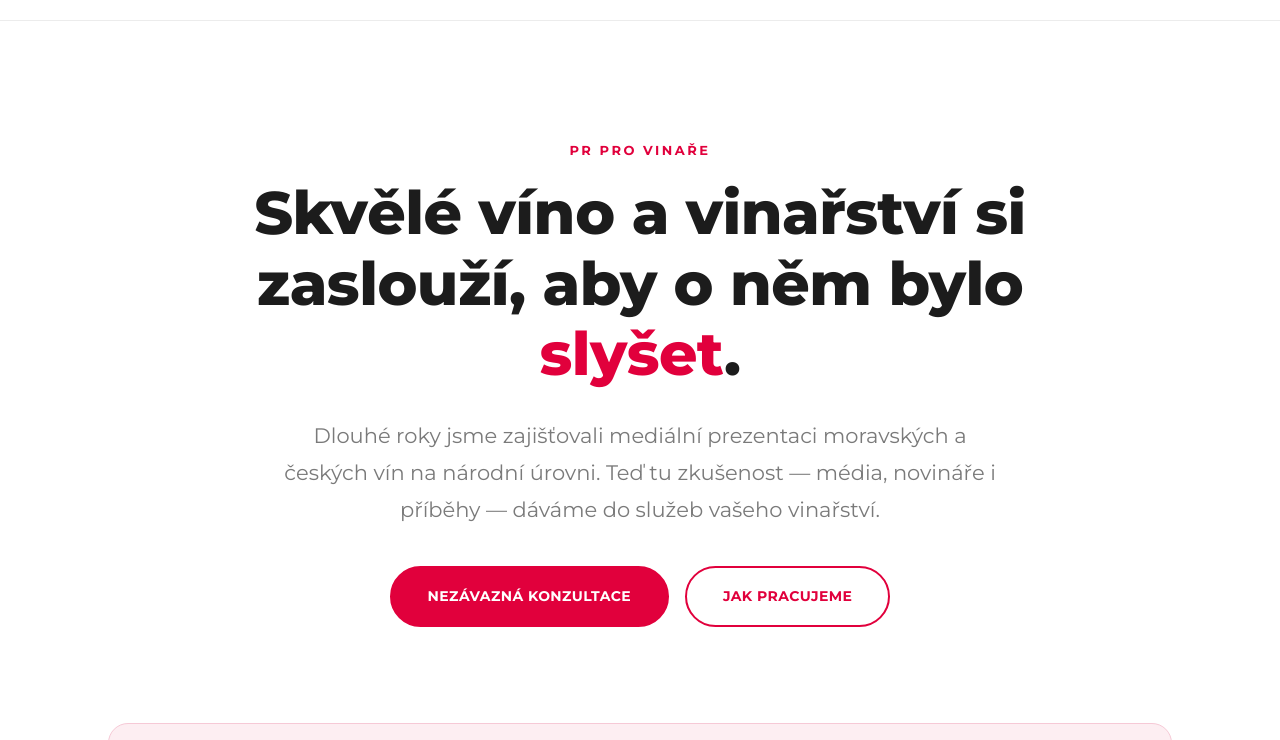
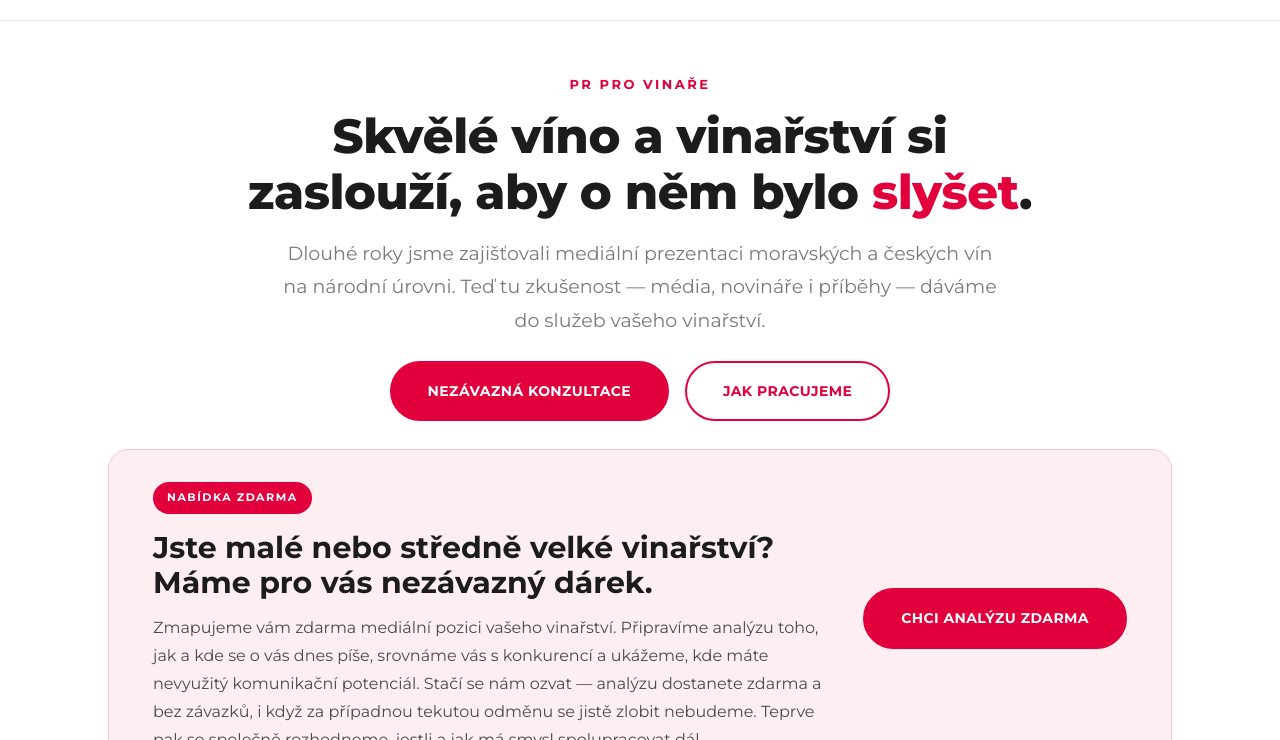
Before and after one commit to Jellyman-creator/omnimedia-pr-pro-vinare, a plain HTML site: page index.html in a window 1280 px wide. Shown: the part 60-800 px from the top of the page. Drawn offline with Linux system fonts and the light colour scheme.

Commit message:
Hero: zkrácení, aby byl banner Analýza zdarma nad ohybem
Co-Authored-By: Claude Opus 4.8 <noreply@anthropic.com>

```diff
--- a/index.html
+++ b/index.html
@@ -28,7 +28,7 @@ a{color:var(--red);text-decoration:none}
 a:hover{text-decoration:underline}
 .container{max-width:var(--container);margin:0 auto;padding:0 28px}
 h1,h2,h3{font-weight:700;line-height:1.18;color:var(--ink);margin:0}
-h1{font-size:clamp(34px,5.5vw,60px);font-weight:800;letter-spacing:-.5px}
+h1{font-size:clamp(31px,4.6vw,48px);font-weight:800;letter-spacing:-.5px}
 h2{font-size:clamp(28px,4vw,44px);font-weight:700}
 h3{font-size:19px;font-weight:700}
 p{margin:0 0 18px}
@@ -69,15 +69,16 @@ section{padding:96px 0}
 .nav-panel a:hover{color:var(--red);text-decoration:none}
 
 /* Hero */
-.hero{text-align:center;padding:118px 0 96px}
-.hero .container{max-width:880px}
-.hero h1{margin-bottom:28px}
-.hero .sub{font-size:clamp(17px,2.1vw,21px);color:var(--muted);max-width:740px;margin:0 auto 38px}
+.hero{text-align:center;padding:52px 0 28px}
+.hero .container{max-width:860px}
+.hero .eyebrow{margin-bottom:12px}
+.hero h1{margin-bottom:16px}
+.hero .sub{font-size:clamp(16px,2vw,19px);color:var(--muted);max-width:720px;margin:0 auto 24px}
 .hero-actions{display:flex;gap:16px;justify-content:center;flex-wrap:wrap}
 
 /* Recruitment banner */
 .banner{padding:0 0 4px}
-.banner .box{background:var(--tint);border:1px solid #f6c9d6;border-radius:20px;padding:48px 52px;display:grid;grid-template-columns:1fr auto;gap:40px;align-items:center}
+.banner .box{background:var(--tint);border:1px solid #f6c9d6;border-radius:20px;padding:32px 44px;display:grid;grid-template-columns:1fr auto;gap:36px;align-items:center}
 .banner .tag{display:inline-block;background:var(--red);color:#fff;font-size:11px;font-weight:700;letter-spacing:1.5px;text-transform:uppercase;padding:6px 14px;border-radius:20px;margin-bottom:16px}
 .banner h2{font-size:clamp(22px,2.8vw,30px);margin-bottom:14px}
 .banner p{margin:0;color:var(--text);font-size:16px}
```
